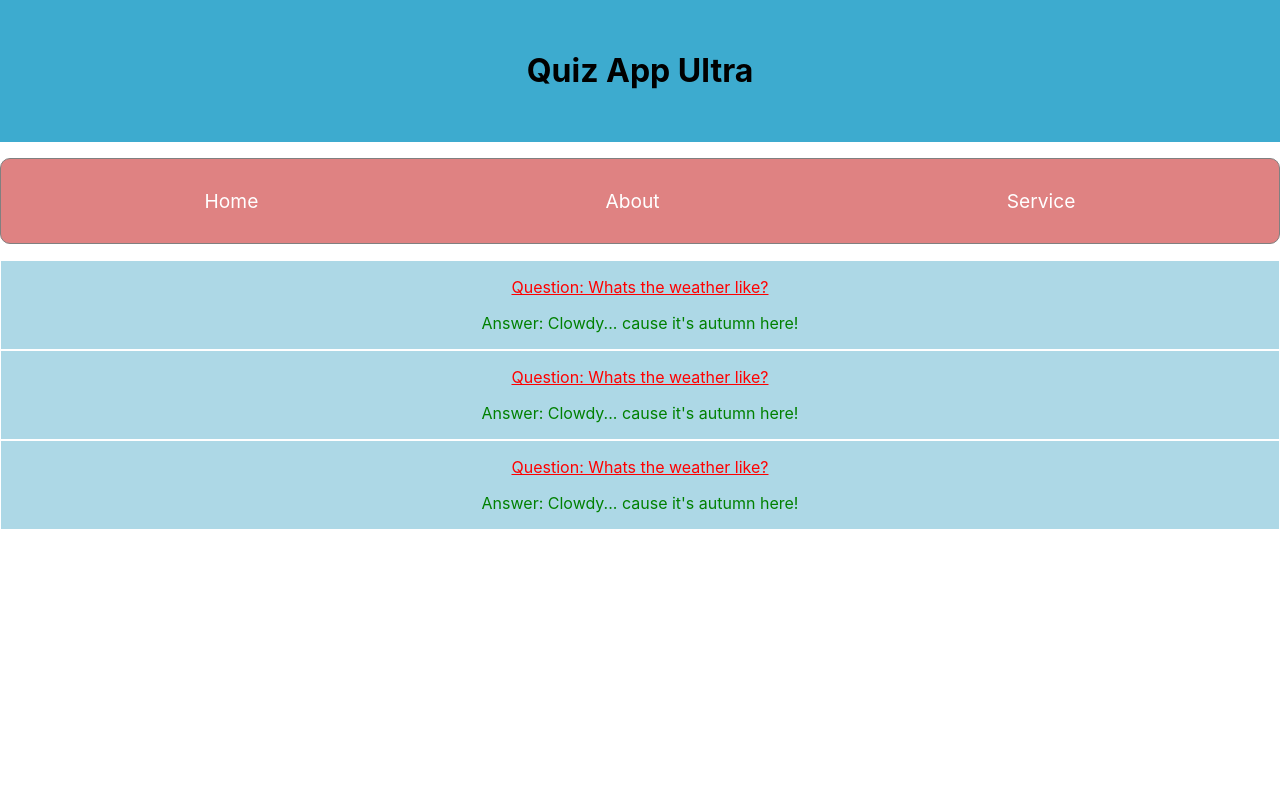
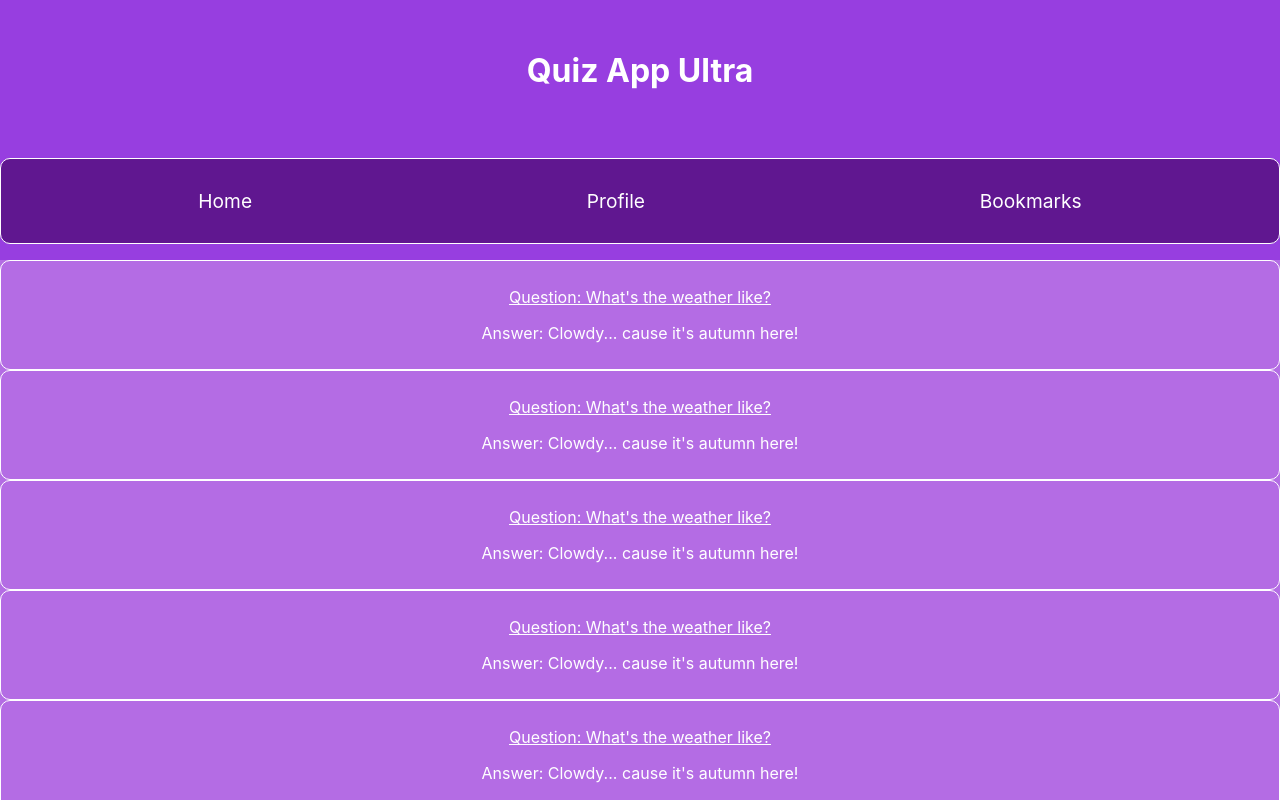
Before and after one commit to GeBon22/quizz-app-ultra, a React (Create React App) app: page / in a window 1280 px wide. Shown: the top 800 px of the page. Built offline with nearby package versions, Linux system fonts and the light colour scheme.

Commit message:
changing styles

```diff
--- a/src/App.css
+++ b/src/App.css
@@ -1,9 +1,11 @@
 .App {
   text-align: center;
+  box-sizing: border-box;
+  background-color: rgb(151, 62, 224);
 }
 
 .App__main {
-  background-color: lightblue;
+  background-color: #b46ce4;
 }
 
 .App-logo {
--- a/src/App.js
+++ b/src/App.js
@@ -12,6 +12,10 @@ function App() {
         <Card />
         <Card />
         <Card />
+        <Card />
+        <Card />
+        <Card />
+        <Card />
       </main>
     </div>
   );
--- a/src/components/card/Card.css
+++ b/src/components/card/Card.css
@@ -4,13 +4,15 @@ p {
 
 .card__body {
   border: solid 1px white;
+  border-radius: 10px;
+  padding: 10px;
 }
 
 .card__question {
-  color: red;
+  color: white;
   text-decoration: underline;
 }
 
 .card__answer {
-  color: green;
+  color: white;
 }
--- a/src/components/card/Card.js
+++ b/src/components/card/Card.js
@@ -2,9 +2,9 @@ import "./Card.css";
 
 export default function Card() {
   return (
-    <div class="card__body">
-      <p class="card__question">Question: Whats the weather like?</p>
-      <p class="card__answer">Answer: Clowdy... cause it's autumn here!</p>
+    <div className="card__body">
+      <p className="card__question">Question: What's the weather like?</p>
+      <p className="card__answer">Answer: Clowdy... cause it's autumn here!</p>
     </div>
   );
 }
--- a/src/components/header/Header.css
+++ b/src/components/header/Header.css
@@ -1,6 +1,7 @@
 .Header__body {
-  background-color: rgb(61, 171, 207);
   padding: 30px;
+  color: white;
+  background-color: rgb(151, 62, 224);
 }
 
 h1 {
--- a/src/components/header/Header.js
+++ b/src/components/header/Header.js
@@ -2,7 +2,7 @@ import "./Header.css";
 
 export default function Header() {
   return (
-    <div class="Header__body">
+    <div className="Header__body">
       <h1>Quiz App Ultra</h1>
     </div>
   );
--- a/src/components/navigation/Navigation.css
+++ b/src/components/navigation/Navigation.css
@@ -1,14 +1,19 @@
+ul {
+  padding: 0;
+}
+
 li {
   text-align: center;
   list-style-type: none;
   font-size: larger;
+  cursor: pointer;
 }
 
 .nav {
   color: white;
-  background-color: rgb(223, 130, 130);
+  background-color: #601790;
   padding: 30px;
-  border: 1px solid gray;
+  border: 1px solid white;
   border-radius: 10px;
   display: grid;
   grid-auto-flow: column;
--- a/src/components/navigation/Navigation.js
+++ b/src/components/navigation/Navigation.js
@@ -2,10 +2,10 @@ import "./Navigation.css";
 
 export default function Navigation() {
   return (
-    <ul class="nav">
+    <ul className="nav">
       <li>Home</li>
-      <li>About</li>
-      <li>Service</li>
+      <li>Profile</li>
+      <li>Bookmarks</li>
     </ul>
   );
 }
```
